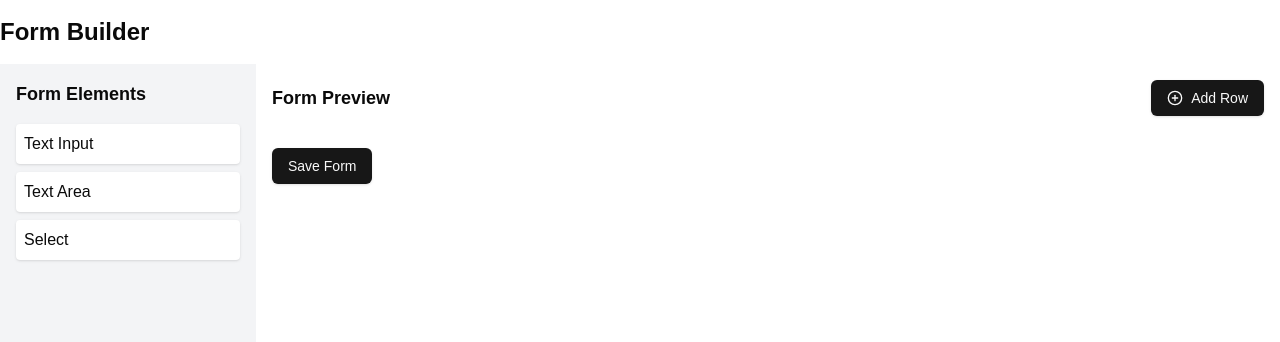
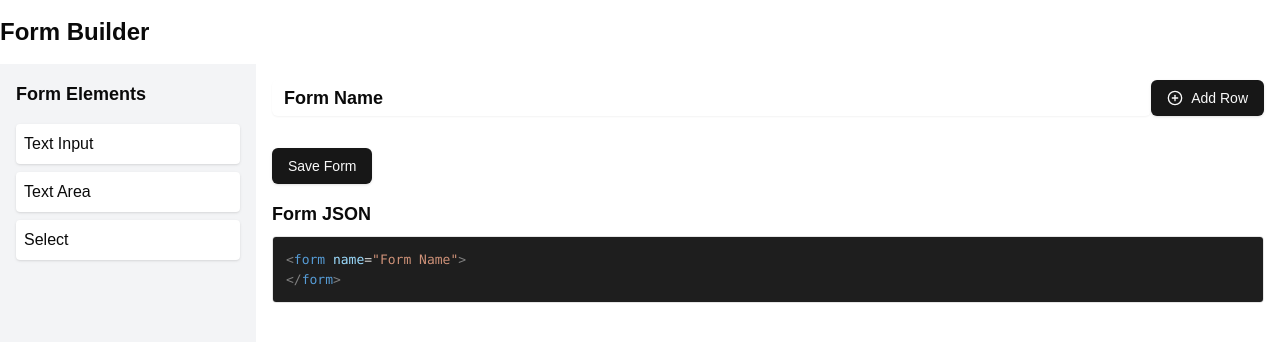
Before and after one commit to Kallox/DSpace-Form-Builder, a Next.js app: page / in a window 1280 px wide. Both pictures are taken after a click on the button "Save Form". Shown: the top 342 px of the page. Built offline with nearby package versions, Linux system fonts and the light colour scheme.

Commit message:
Feat[JSONto XML]: Save form button convert JSON to XML

```diff
--- a/src/app/components/CodeZone.tsx
+++ b/src/app/components/CodeZone.tsx
@@ -2,21 +2,67 @@ import React from 'react'
 import { Prism as SyntaxHighlighter } from 'react-syntax-highlighter'
 import { vscDarkPlus } from 'react-syntax-highlighter/dist/esm/styles/prism'
 
-interface JSONViewerProps {
-  data: {
-    key: string;
-  };
+interface FormElement {
+  id: string;
+  schema: string;
+  element: string;
+  qualifier: string;
+  label: string
+  inputType: string;
+  repeatable: boolean;
+  required: string;
+  hint: string;
 }
 
-export function CodeZone({ data }: JSONViewerProps) {
-  const jsonString = JSON.stringify(data, null, 2)
+interface FormRow {
+  id: string;
+  elements: FormElement[];
+}
+
+interface JSONViewerProps {
+  data: FormRow[];
+  title: string;
+}
+
+const jsonToXml = (json: FormRow[], title: string): string => {
+  let xml = ''
+  xml += `<form name="${title}">\n`
+  for (const key in json) {
+    xml += '\t<row>\n'
+    for (const innerKey in json[key]['elements']) {
+      xml += `\t\t<field>\n`
+      xml += `\t\t\t<dc-schema>${json[key]['elements'][innerKey]['schema']}</dc-schema>\n`
+      xml += `\t\t\t<dc-element>${json[key]['elements'][innerKey]['element']}</dc-element>\n`
+      if (json[key]['elements'][innerKey]['qualifier'] !== '')
+        xml += `\t\t\t<dc-qualifier>${json[key]['elements'][innerKey]['qualifier']}</dc-qualifier>\n`
+      xml += `\t\t\t<label>${json[key]['elements'][innerKey]['label']}</label>\n`
+      xml += `\t\t\t<input-type>${json[key]['elements'][innerKey]['inputType']}</input-type>\n`
+      xml += `\t\t\t<repeatable>${json[key]['elements'][innerKey]['repeatable']}</repeatable>\n`
+      if (json[key]['elements'][innerKey]['required'] !== '')
+        xml += `\t\t\t<required>${json[key]['elements'][innerKey]['required']}</required>\n`
+      else
+        xml += `\t\t\t<required/>\n`
+      if (json[key]['elements'][innerKey]['hint'] !== '')
+        xml += `\t\t\t<hint>${json[key]['elements'][innerKey]['hint']}</hint>\n`
+      else
+        xml += `\t\t\t<hint/>\n`
+      xml += `\t\t</field>\n`
+    }
+    xml += '\t</row>\n'
+  }
+  xml += '</form>'
+  return xml
+}
+
+export function CodeZone({ data, title }: JSONViewerProps) {
+  const xml = jsonToXml(data, title)
 
   return (
     <div className="mt-4">
       <h2 className="text-lg font-bold mb-2">Form JSON</h2>
       <div className="border rounded overflow-hidden">
-        <SyntaxHighlighter language="json" style={vscDarkPlus} customStyle={{margin: 0}}>
-          {jsonString}
+        <SyntaxHighlighter language="xml" style={vscDarkPlus} customStyle={{margin: 0}}>
+          {xml}
         </SyntaxHighlighter>
       </div>
     </div>
--- a/src/app/components/FormBuilder.tsx
+++ b/src/app/components/FormBuilder.tsx
@@ -7,6 +7,7 @@ import { Input } from "@/components/ui/input"
 import { Label } from "@/components/ui/label"
 import { Checkbox } from "@/components/ui/checkbox"
 import { PlusCircle } from 'lucide-react'
+import { CodeZone } from "./CodeZone"
 
 const initialFormElements = [
   { id: 'input', type: 'input', label: 'Text Input' },
@@ -22,7 +23,7 @@ interface FormElement {
   label: string
   inputType: string;
   repeatable: boolean;
-  required: boolean;
+  required: string;
   hint: string;
 }
 
@@ -34,6 +35,8 @@ interface FormRow {
 export default function EnhancedFormBuilder() {
   const [form, setForm] = useState<FormRow[]>([])
   const [selectedElement, setSelectedElement] = useState<FormElement | null>(null)
+  const [savedForm, setSavedForm] = useState<FormRow[] | null>(null)
+  const [formName, setFormName] = useState<string>('Form Name')
 
   const onDragEnd = (result) => {
     if (!result.destination) return
@@ -47,10 +50,10 @@ export default function EnhancedFormBuilder() {
         schema: '',
         element: '',
         qualifier: '',
-        label: baseElement ? baseElement.label : '',
+        label: '',
         inputType: baseElement ? baseElement.type : '',
         repeatable: false,
-        required: false,
+        required: '',
         hint: ''
       }
 
@@ -134,12 +137,13 @@ export default function EnhancedFormBuilder() {
             <Label htmlFor={`${element.id}-repeatable`} className="text-sm">Repeatable</Label>
           </div>
           <div className="flex items-center space-x-2">
-            <Checkbox
+            <Input
               id={`${element.id}-required`}
-              checked={element.required}
-              onCheckedChange={(checked) => handlePropertyChange(element.id, 'required', checked)}
+              value={element.required}
+              onChange={(e) => handlePropertyChange(element.id, 'required', e.target.value)}
+              className="w-full"
+              placeholder="Required"
             />
-            <Label htmlFor={`${element.id}-required`} className="text-sm">Required</Label>
           </div>
           <div className="flex-1 min-w-[120px]">
             <Label htmlFor={`${element.id}-hint`} className="sr-only">Hint</Label>
@@ -159,6 +163,10 @@ export default function EnhancedFormBuilder() {
   const handleElementClick = (element: FormElement) => {
     setSelectedElement(element)
   }
+
+const handleSavedForm = () => {
+  setSavedForm([...form])
+}
 
   const handlePropertyChange = (elementId: string, property: string, value: string | boolean) => {
     setForm(prevForm => prevForm.map(row => ({
@@ -202,7 +210,13 @@ export default function EnhancedFormBuilder() {
         </div>
         <div className="w-4/5 p-4">
           <div className="flex justify-between items-center mb-4">
-            <h2 className="text-lg font-bold">Form Preview</h2>
+            <Input
+              id="FormName"
+              value={formName}
+              onChange={(e) => setFormName(e.target.value)}
+              className="text-lg font-bold border-none bg-transparent"
+              placeholder="Enter Form Name"
+            />
             <Button onClick={addNewRow} className="flex items-center">
               <PlusCircle className="mr-2 h-4 w-4" /> Add Row
             </Button>
@@ -238,7 +252,8 @@ export default function EnhancedFormBuilder() {
               )}
             </Droppable>
           ))}
-          <Button className="mt-4" onClick={() => console.log(JSON.stringify(form, null, 2))}>Save Form</Button>
+          <Button className="mt-4" onClick={handleSavedForm}>Save Form</Button>
+          {savedForm && <CodeZone data={savedForm} title={formName}/>}
         </div>
       </div>
     </DragDropContext>
```
